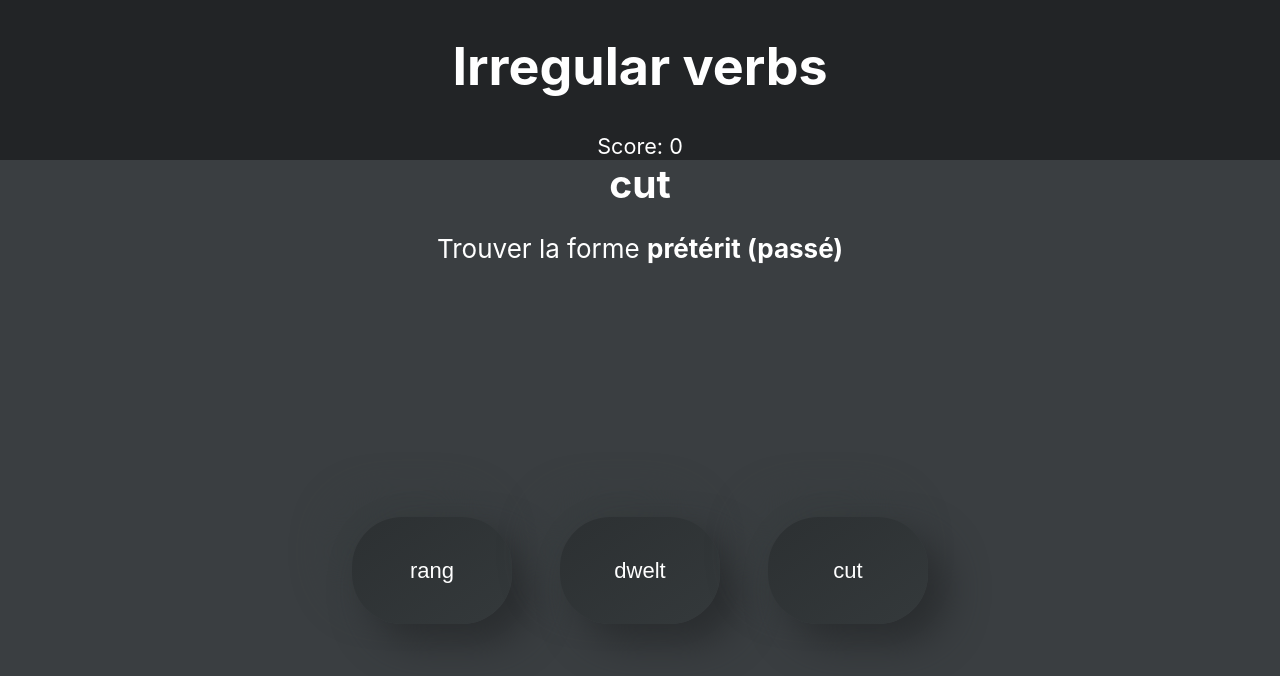
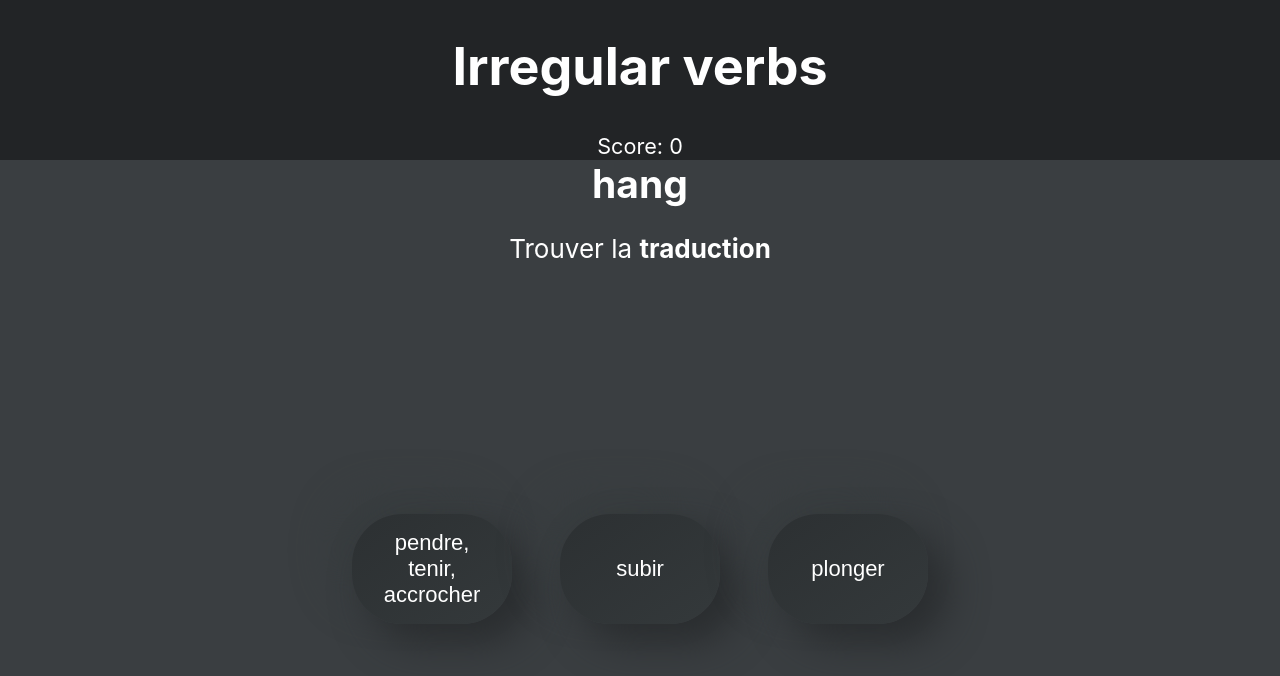
Before and after one commit to ditiz/irregular-verbs, a React (Create React App) app: page / in a window 1280 px wide. Shown: the top 676 px of the page. Built offline with nearby package versions, Linux system fonts and the light colour scheme.

Commit message:
alternate from past to traduction

```diff
--- a/src/RandomVerb/RandomVerb.tsx
+++ b/src/RandomVerb/RandomVerb.tsx
@@ -31,6 +31,12 @@ function RandomVerb({ score, setScore, resetScore }: IRandomVerbProps) {
       resetScore={resetScore}
       setReload={setReload}
     />,
+    <GuestFr
+      score={score}
+      setScore={setScore}
+      resetScore={resetScore}
+      setReload={setReload}
+    />,
   ]);
 
   const [render, setRender] = useState<JSX.Element>(
@@ -40,6 +46,12 @@ function RandomVerb({ score, setScore, resetScore }: IRandomVerbProps) {
   useEffect(() => {
     if (reload) {
       setElements([
+        <GuestPast
+          score={score}
+          setScore={setScore}
+          resetScore={resetScore}
+          setReload={setReload}
+        />,
         <GuestFr
           score={score}
           setScore={setScore}
@@ -52,7 +64,7 @@ function RandomVerb({ score, setScore, resetScore }: IRandomVerbProps) {
 
   useEffect(() => {
     setRender(elements[randNumber(elements.length)]);
-  }, [elements, setRender])
+  }, [elements, setRender]);
 
   return render;
 }
```
